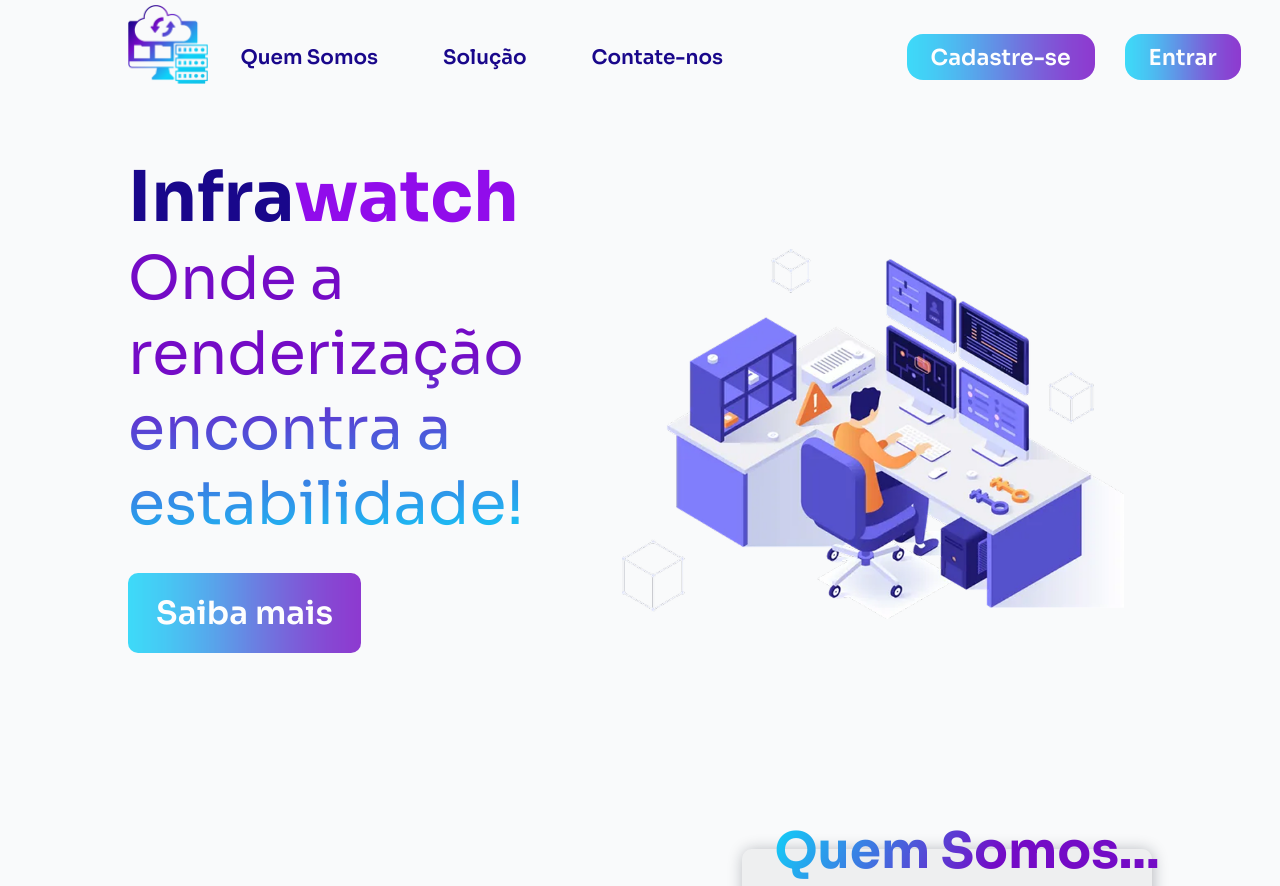
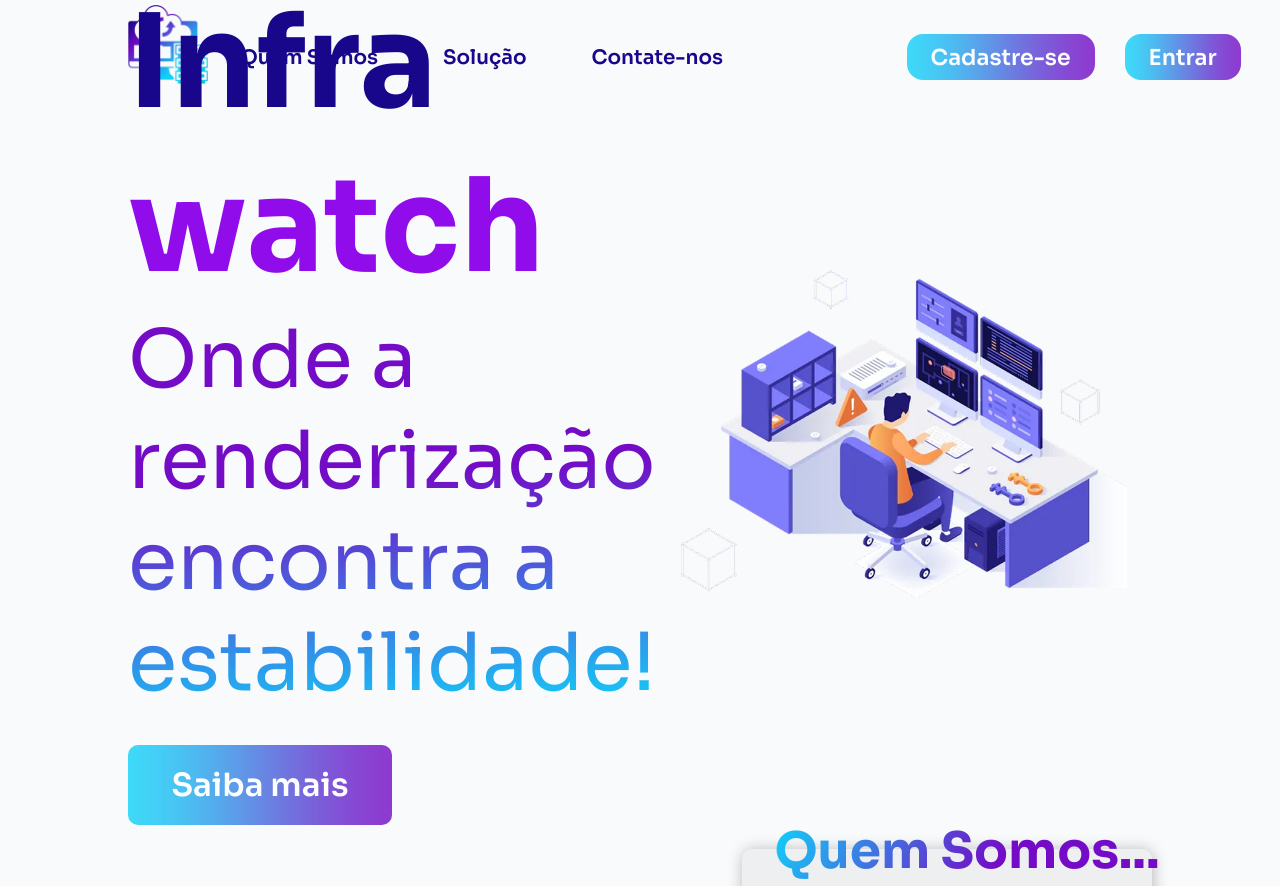
Before and after one commit to InfraWatch-inc/web-data-viz, a website: page public/index.html in a window 1280 px wide. Shown: the top 886 px of the page. Drawn offline with nearby package versions, Linux system fonts and the light colour scheme.

Commit message:
Fix size title-hero

```diff
--- a/public/css/index.css
+++ b/public/css/index.css
@@ -331,11 +331,11 @@ main {
     }
 
     .infrawatch {
-        font-size:70px;
+        font-size: 130px;
     }
 
     .container-hero h2 {
-        font-size: 60px;
+        font-size: 80px;
     }
 
     .container-hero .hero-btn {
--- a/public/index.html
+++ b/public/index.html
@@ -67,7 +67,7 @@
           <span style="color: #19078b" class="infra">Infra</span>
           <span style="color: #910ceb" class="watch">watch</span>
         </div>
-        <h2 class="size-2">Onde a <br> renderização <br> encontra a <br> estabilidade!</h2>
+        <h2 class="size-3">Onde a <br> renderização encontra a estabilidade!</h2>
 
         <div>
           <button class="hero-btn">Saiba mais</button>
```
